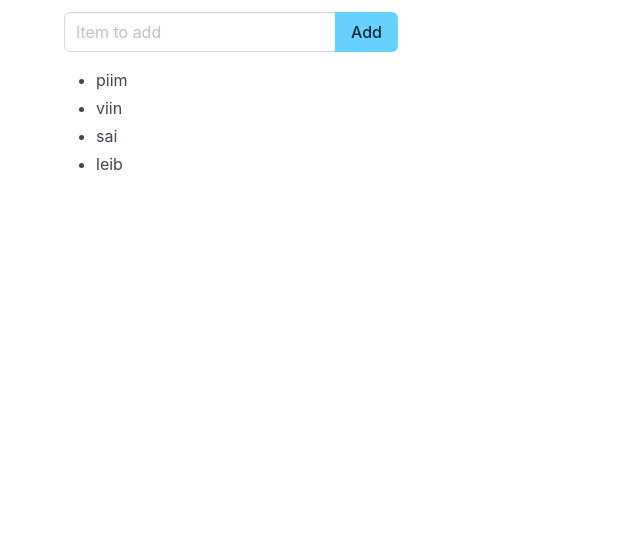
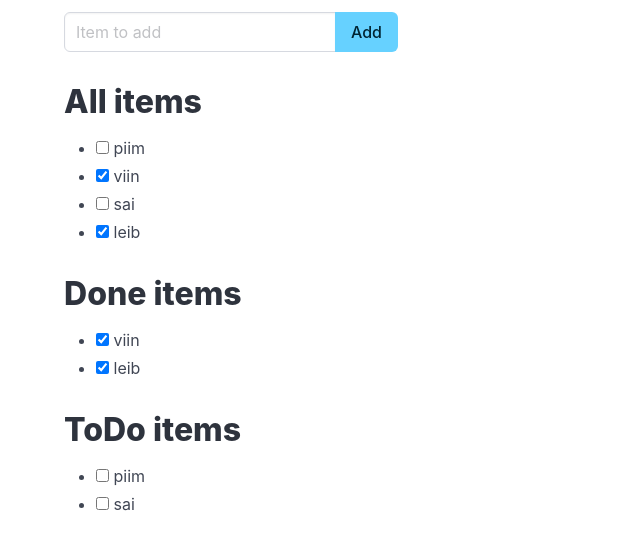
Before and after one commit to ursulaainso/kms23learnnode, a Vue app: page / in a window 1280 px wide. Shown: the top 548 px of the page, without its empty margins (0-640 px from the left). Built offline with nearby package versions, Linux system fonts and the light colour scheme.

Commit message:
Add complicated itemlist example

```diff
--- a/src/App.vue
+++ b/src/App.vue
@@ -1,19 +1,30 @@
 <script setup>
-import { ref } from "vue";
+import { ref, computed } from "vue";
+import ItemList from './components/ItemList.vue';
+
 let message = ref('');
+let i = 0;
 let items = ref([
-    'piim',
-    'viin',
-    'sai',
-    'leib'
+    { id: i++, text: 'piim', done: false },
+    { id: i++, text: 'viin', done: true },
+    { id: i++, text: 'sai', done: false },
+    { id: i++, text: 'leib', done: true },
 ]);
 
 function addItem() {
-    if(message.value.trim() !== ''){
-        items.value.push(message.value.trim());
+    if (message.value.trim() !== '') {
+        items.value.push({ id: i++, text: message.value.trim(), done: false });
     }
     message.value = '';
 }
+
+let doneItems = computed(() => {
+    return items.value.filter(item => item.done);
+});
+
+let toDoItems = computed(() => {
+    return items.value.filter(item => !item.done);
+});
 </script>
 
 <template>
@@ -22,7 +33,8 @@ function addItem() {
 
             <div class="field has-addons">
                 <div class="control">
-                    <input v-model="message" @keydown.enter="addItem" class="input" type="text" placeholder="Item to add">
+                    <input v-model="message" @keydown.enter="addItem" class="input" type="text"
+                        placeholder="Item to add">
                 </div>
                 <div class="control">
                     <button class="button is-info" @click="addItem">
@@ -30,9 +42,10 @@ function addItem() {
                     </button>
                 </div>
             </div>
-            <ul>
-                <li v-for="item in items">{{ item }}</li>
-            </ul>
+
+            <ItemList :items="items" title="All items"></ItemList>
+            <ItemList :items="doneItems" title="Done items"></ItemList>
+            <ItemList :items="toDoItems" title="ToDo items"></ItemList>
         </div>
     </div>
 </template>
--- /dev/null
+++ b/src/components/ItemList.vue
@@ -0,0 +1,14 @@
+<script setup>
+defineProps(['items', 'title']);
+</script>
+<template>
+    <h1>{{ title }}</h1>
+    <ul>
+        <li v-for="item in items" :key="item.id">
+            <label class="checkbox">
+                <input type="checkbox" v-model="item.done" />
+                {{ item.text }}
+            </label>
+        </li>
+    </ul>
+</template>
```
